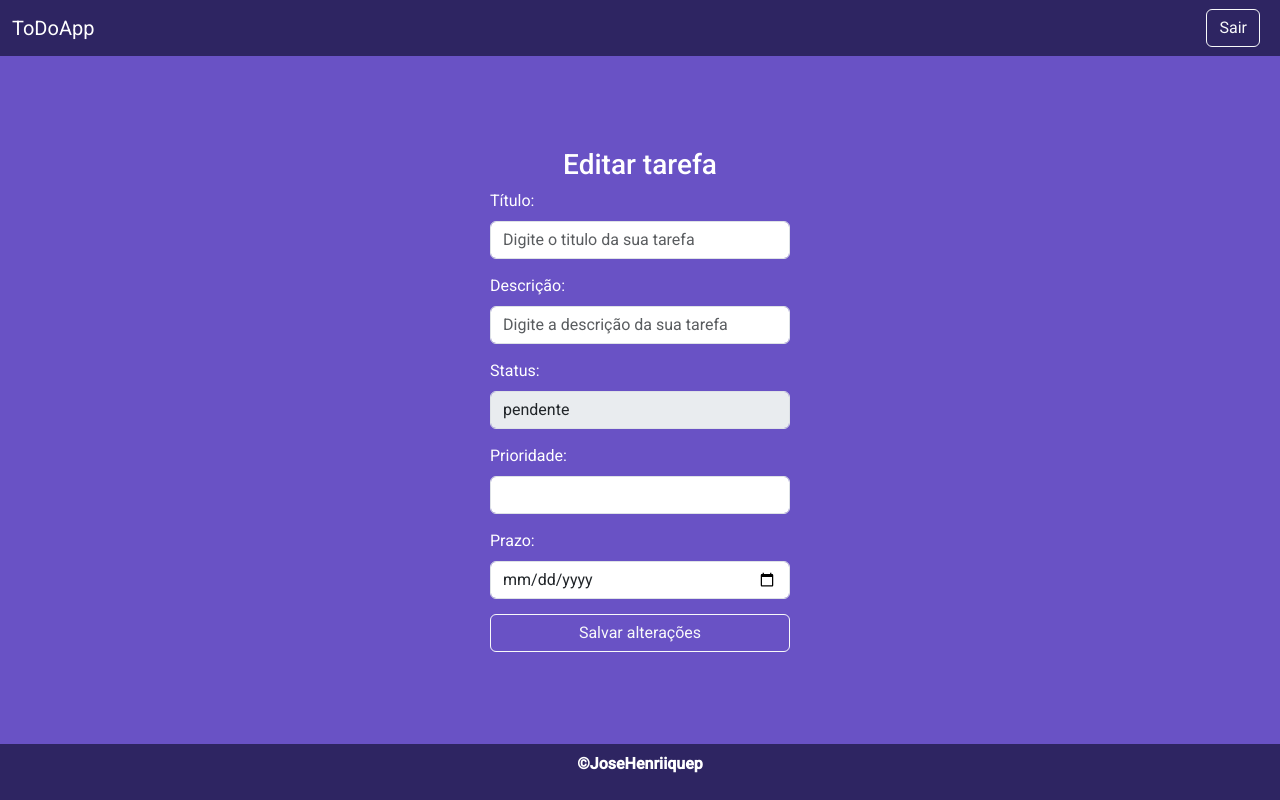
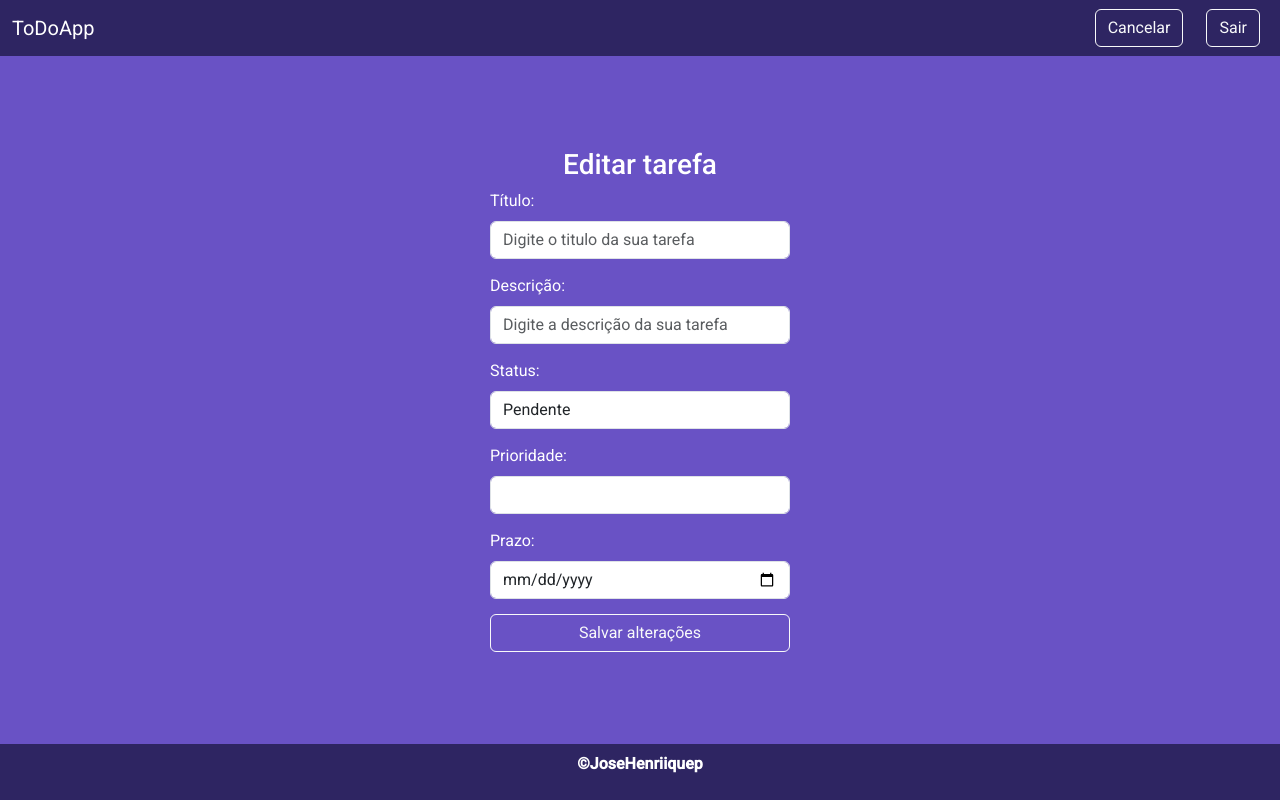
Before and after one commit to JoseHenriiquep/Todo-app, an Angular app in the folder todo-app-frontend/: page /task-form/1 in a window 1280 px wide. Built offline with nearby package versions, Linux system fonts and the light colour scheme; no server answers; sample sign-in values are in the browser's storage.

Commit message:
Edição de task

```diff
--- a/todo-app-frontend/src/app/components/tasks/task-form/task-form.component.html
+++ b/todo-app-frontend/src/app/components/tasks/task-form/task-form.component.html
@@ -1,5 +1,5 @@
 <main class="d-flex flex-column justify-content-between">
-    <app-header></app-header>
+    <app-header [isEdit]="isEdit"></app-header>
     <div class="d-flex align-items-center justify-content-center flex-column" id="container">
         <h3>{{isEdit ? 'Editar tarefa' : 'Adicionar nova tarefa'}}</h3>
         <form (ngSubmit)="submit()" [formGroup]="taskForm" class="d-flex flex-column">
@@ -27,16 +27,21 @@
                 required>
                 <div *ngIf="description.invalid && (description.dirty || description.touched || submitted)">
                     <small *ngIf="description.errors?.['required']">A descrição é obrigatória</small>
+                    <small *ngIf="description.errors?.['minlength']">A descrição deve ter no mínimo 10 caracteres</small>
                 </div>
             </div>
             <div>
                 <label for="status" class="form-label">Status:</label>
-                <input
+                <select
                 class="form-control"
                 id="status"
                 type="text"
                 formControlName="status"
                 aria-label="Status da tarefa">
+                    <option value="pendente">Pendente</option>
+                    <option value="em_andamento">Em andamento</option>
+                    <option value="concluido">Concluida</option>
+                </select>
             </div>
             <div>
                 <label for="priority" class="form-label">Prioridade:</label>
--- a/todo-app-frontend/src/app/components/tasks/task-form/task-form.component.ts
+++ b/todo-app-frontend/src/app/components/tasks/task-form/task-form.component.ts
@@ -34,7 +34,7 @@ export class TaskFormComponent {
     this.taskForm = new FormGroup({
       title: new FormControl('', [Validators.required]),
       description: new FormControl('', [Validators.required, Validators.minLength(10)]),
-      status: new FormControl({ value: 'pendente', disabled: true }, [Validators.required]),
+      status: new FormControl('pendente', [Validators.required]),
       priority: new FormControl('', [Validators.required]),
       dueDate: new FormControl('', [Validators.required])
     })
@@ -57,7 +57,7 @@ export class TaskFormComponent {
   };
 
   taskId: string | null = null;
-  isEdit = false;
+  public isEdit = false;
 
   submitted = false;
 
@@ -69,6 +69,8 @@ export class TaskFormComponent {
       this.taskService.getTaskById(this.taskId).subscribe(task => {
         this.taskForm.patchValue(task)
       })
+    } else {
+      this.taskForm.get('status')?.disable();
     }
   }
 
@@ -83,7 +85,6 @@ export class TaskFormComponent {
     const formData = this.taskForm.getRawValue();
     formData.dueDate = new Date(formData.dueDate);
 
-    console.log('FormData enviado:', formData);
 
     if (this.isEdit && this.taskId) {
       this.taskService.updateTask(this.taskId, formData).subscribe({
```
